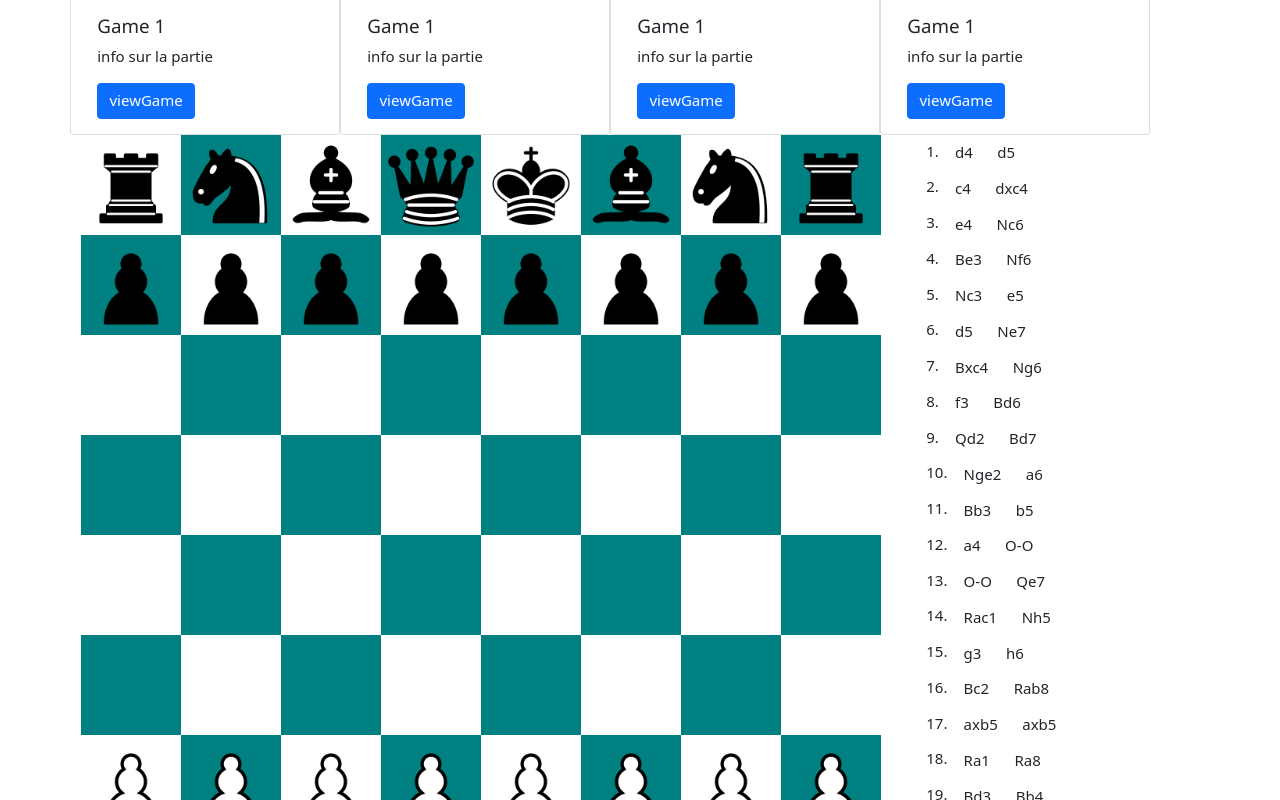
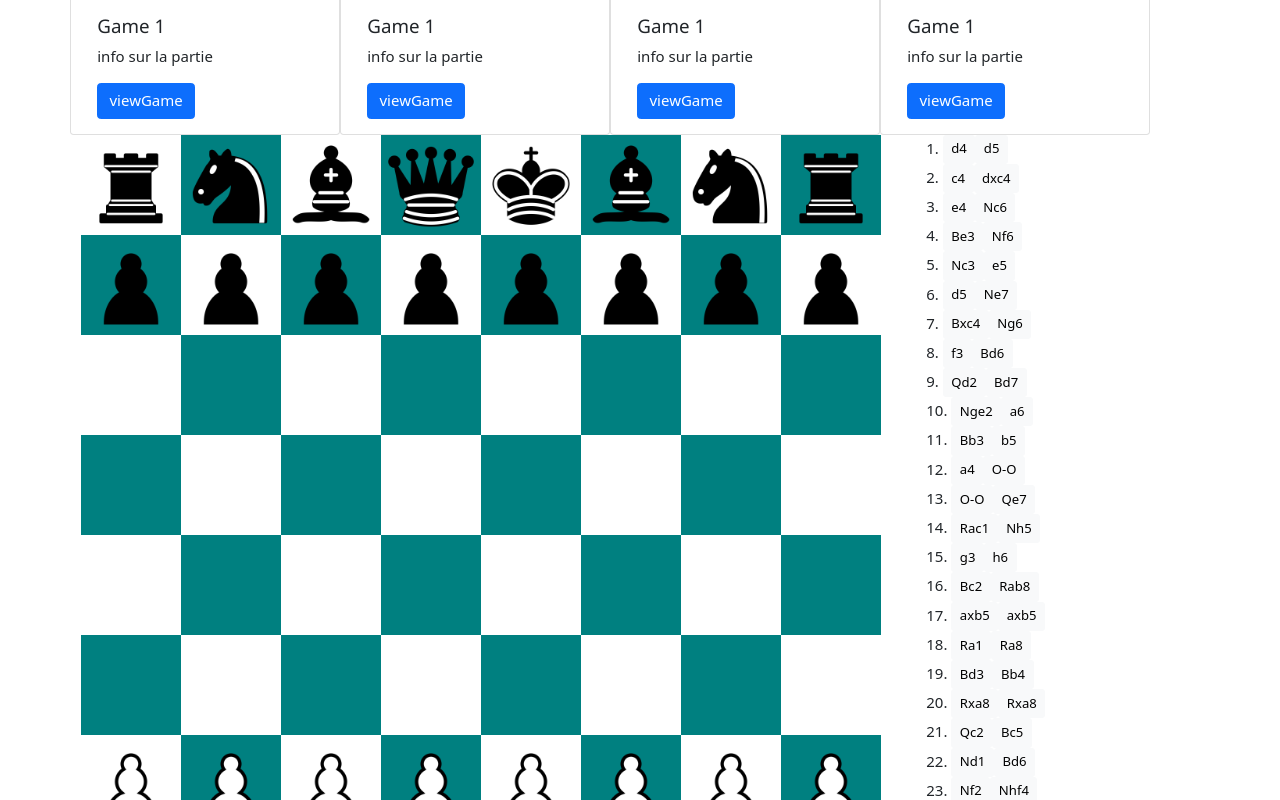
Before and after one commit to HE-Arc/AnalyChess, a Vue app in the folder analychess_front/: page /account in a window 1280 px wide. Shown: the part 940-1740 px from the top of the page. Built offline with nearby package versions, Linux system fonts and the light colour scheme.

Commit message:
Change button size

```diff
--- a/analychess_front/src/components/MovesList.vue
+++ b/analychess_front/src/components/MovesList.vue
@@ -3,12 +3,22 @@
     <div v-for="move in moves" :key="move.moveIndex">
         <span>{{move.moveIndex + 1}}. </span>
         <span
-            :class="{btn: true, 'btn-primary': move.whiteMove.highlight}"
+            :class="{
+                btn: true,
+                'btn-sm': true,
+                'btn-primary': move.whiteMove.highlight,
+                'btn-light': !move.whiteMove.highlight
+            }"
             @click="emitMoveChange(move.whiteMove.semiMoveIndex)"
         >{{move.whiteMove.move}} </span>
         <span
             v-if="move.blackMove"
-            :class="{btn: true, 'btn-primary': move.blackMove.highlight}"
+            :class="{
+                btn: true,
+                'btn-sm': true,
+                'btn-primary': move.blackMove.highlight,
+                'btn-light': !move.blackMove.highlight
+            }"
             @click="emitMoveChange(move.blackMove.semiMoveIndex)"
         >{{move.blackMove.move}} </span>
     </div>
```
